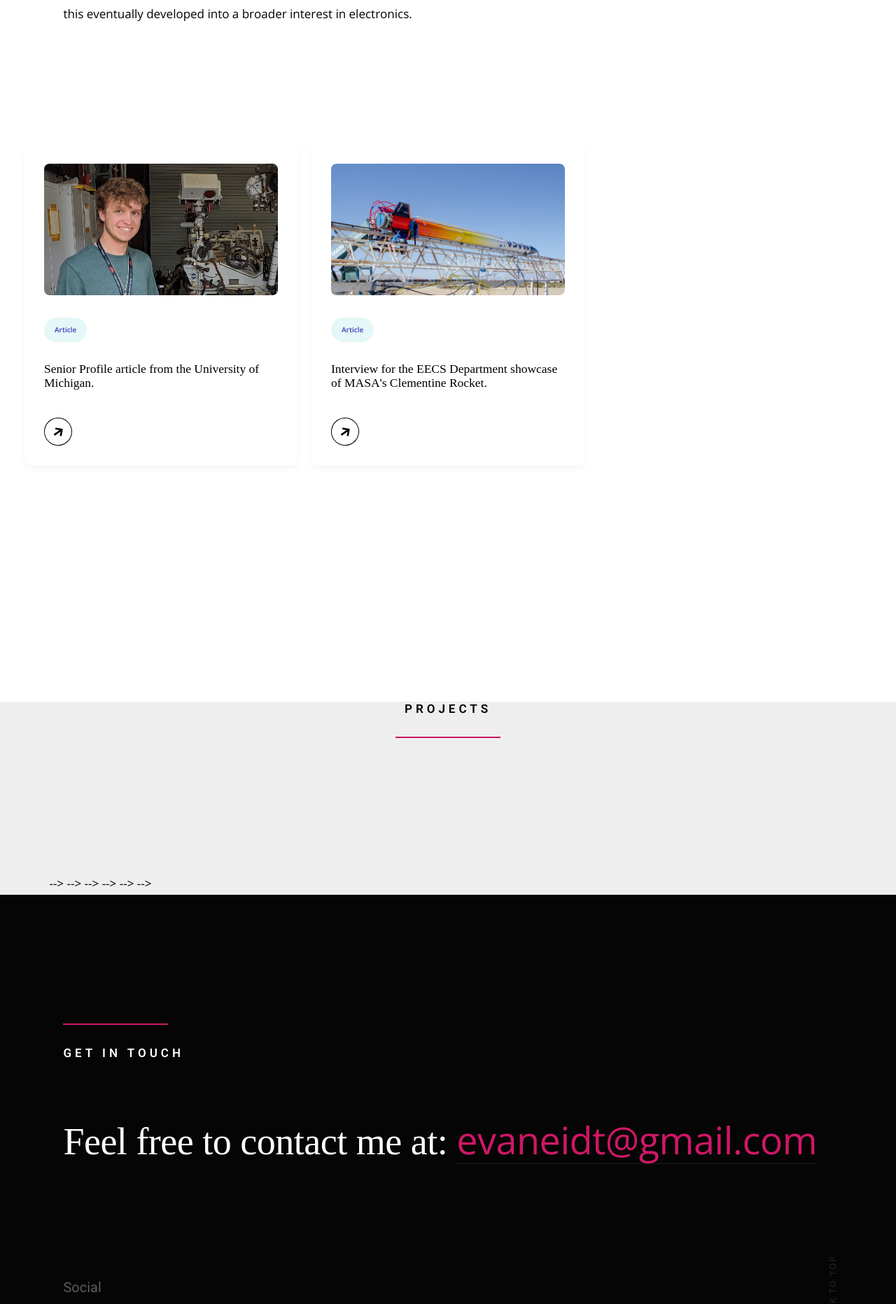
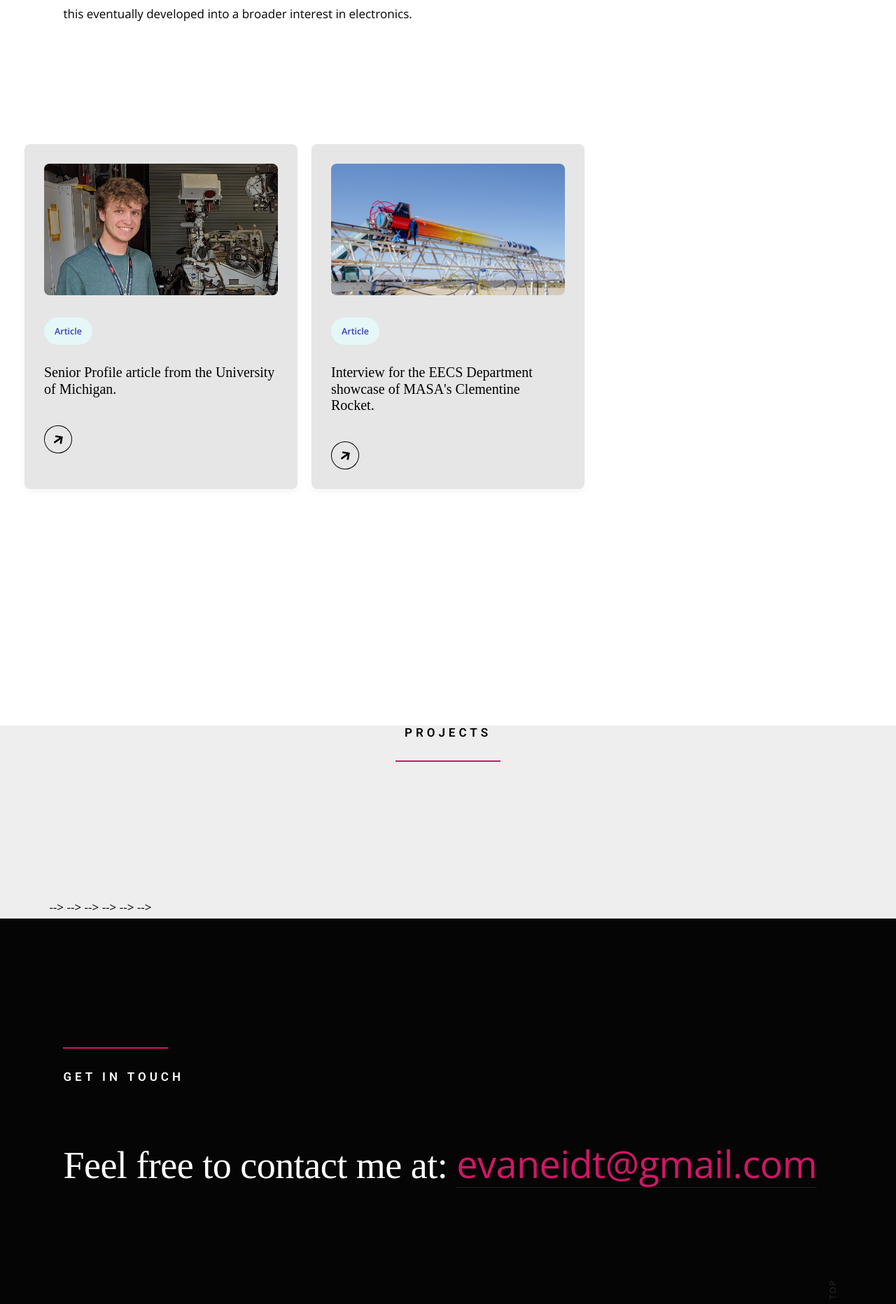
Before and after one commit to E-Eidt/e-eidt.github.io, a Jekyll site: the page index.html, which Jekyll copies as it is, in a window 1280 px wide. Shown: the part 1572-3436 px from the top of the page at 70% size. Built offline with Jekyll 4.4.1, drawn with Linux system fonts in a browser that asks for light colours; some web fonts are replaced.

Commit message:
Update styles.css

```diff
--- a/css/styles.css
+++ b/css/styles.css
@@ -18,7 +18,7 @@
     gap: 20px;
 }
 .card-list .card-item {
-    background: #fff;
+    background: #e6e6e6;
     padding: 26px;
     border-radius: 8px;
     box-shadow: 0px 5px 10px rgba(0, 0, 0, 0.04);
@@ -42,7 +42,7 @@
     background: #F7DFF5;
     margin-top: 32px;
     padding: 8px 15px;
-    font-size: 1rem;
+    font-size: 1.25rem;
     border-radius: 50px;
     font-weight: 600;
 }
@@ -65,7 +65,7 @@
 }
 .card-item h3 {
     color: #000;
-    font-size: 1.75rem;
+    font-size: 2rem;
     margin-top: 28px;
     font-weight: 500;
 }
@@ -84,7 +84,7 @@
 }
 .card-list .card-item:hover .arrow  {
     background: #000;
-    color: #fff;
+    color: #e6e6e6;
 }
 @media (max-width: 1200px) {
     .card-list .card-item {
```
